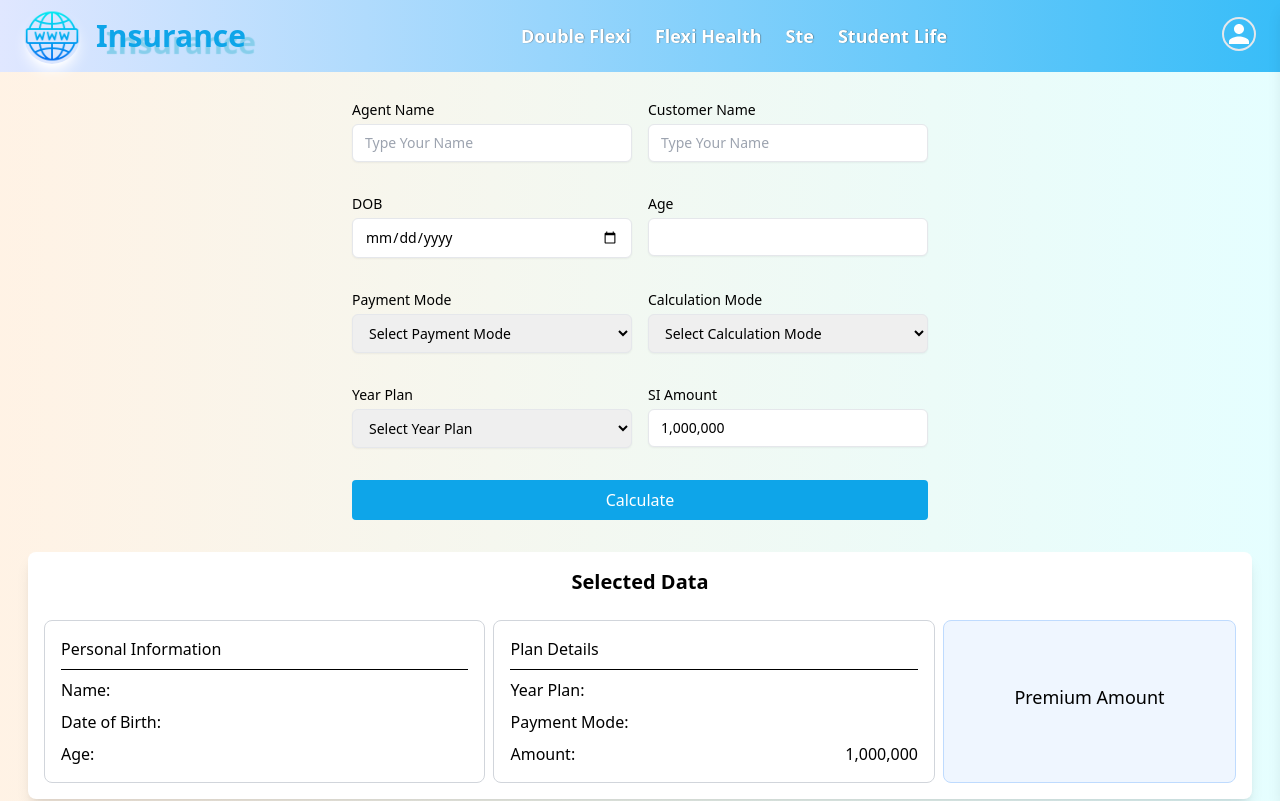
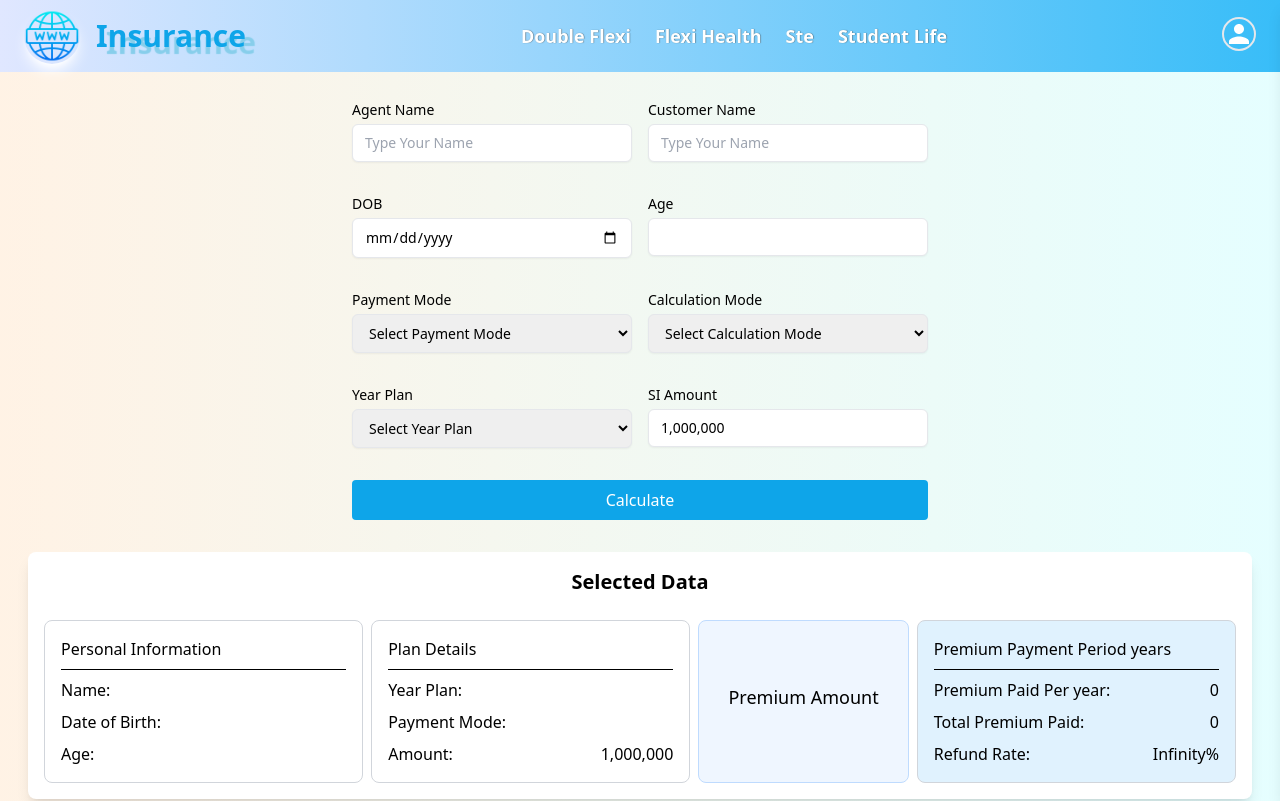
Before and after one commit to yemyatheinyemyathein/Insurance_DEMO_FINAL, a React (Vite) app: page /ste in a window 1280 px wide. Shown: the top 801 px of the page. Built offline with nearby package versions, Linux system fonts and the light colour scheme; sample sign-in values are in the browser's storage.

Commit message:
feat: refund Rate

```diff
--- a/src/components/Home/STE.tsx
+++ b/src/components/Home/STE.tsx
@@ -5,6 +5,7 @@ import { toast, ToastContainer } from "react-toastify";
 import "react-toastify/dist/ReactToastify.css";
 import STEShowUpTbl from "./STEShowUpTbl";
 import { fixedValuesByAgeAndPlan } from "../../constants/fixedData";
+import STEMainTable from "./STEMainTable";
 
 const formatNumber = (value: string): string => {
   const numberValue = value.replace(/,/g, "");
@@ -70,7 +71,9 @@ const STE = () => {
   });
   const [yearPlanOptions, setYearPlanOptions] = useState<Option[]>([]);
   const [productModeOptions, setProductModeOptions] = useState<Option[]>([]);
-  const [typingTimeout, setTypingTimeout] = useState<ReturnType<typeof setTimeout> | null>(null);
+  const [typingTimeout, setTypingTimeout] = useState<ReturnType<
+    typeof setTimeout
+  > | null>(null);
 
   const productModeOptionsType1 = [
     { value: "", text: "Select Calculation Mode" },
@@ -155,7 +158,7 @@ const STE = () => {
       calculateAge(value);
     }
 
-    if (name === 'amount') {
+    if (name === "amount") {
       const newTimeout = setTimeout(() => {
         validateSIAmount(value);
       }, 2000);
@@ -198,13 +201,16 @@ const STE = () => {
 
   useEffect(() => {
     const timer = setTimeout(() => {
-        validateSIAmount(formData.amount);
+      validateSIAmount(formData.amount);
     }, 5000);
 
     return () => clearTimeout(timer);
   }, [amount]);
 
-  const getFixedValueByAgeAndPlan = (age: number, yearPlan: string): number | null => {
+  const getFixedValueByAgeAndPlan = (
+    age: number,
+    yearPlan: string
+  ): number | null => {
     if (age < 18 || age > 60) {
       return null;
     }
@@ -215,7 +221,7 @@ const STE = () => {
 
   const calculateSIAmounts = (): { [key: string]: number | null } => {
     const { yearPlan, age, amount } = formData;
-        const cleanAmount = amount.replace(/[^\d]/g, "");
+    const cleanAmount = amount.replace(/[^\d]/g, "");
     const ageNum = parseInt(age);
     const siAmountNum = parseInt(cleanAmount);
 
@@ -241,7 +247,16 @@ const STE = () => {
       semi: 6,
     };
 
-    console.log("Fixed", fixedValue, "Scaled Fixed", scaledFixedValue, "Scale Factor", scaleFactor, "SI Amount", siAmountNum);
+    console.log(
+      "Fixed",
+      fixedValue,
+      "Scaled Fixed",
+      scaledFixedValue,
+      "Scale Factor",
+      scaleFactor,
+      "SI Amount",
+      siAmountNum
+    );
 
     return {
       annual: Math.round(scaledFixedValue * 12),
@@ -250,7 +265,6 @@ const STE = () => {
       semi: Math.round((scaledFixedValue * 12) / factors.semi),
     };
   };
-
 
   const handleSubmit = (e: FormEvent) => {
     e.preventDefault();
@@ -264,13 +278,29 @@ const STE = () => {
     }
 
     if (formData.paymentMode === "0") {
-      toast.success(`Annual Calculated Value: ${new Intl.NumberFormat("en-US").format(annual)}`);
+      toast.success(
+        `Annual Calculated Value: ${new Intl.NumberFormat("en-US").format(
+          annual
+        )}`
+      );
     } else if (formData.paymentMode === "1") {
-      toast.success(`Monthly Calculated Value: ${new Intl.NumberFormat("en-US").format(monthly!)}`);
+      toast.success(
+        `Monthly Calculated Value: ${new Intl.NumberFormat("en-US").format(
+          monthly!
+        )}`
+      );
     } else if (formData.paymentMode === "2") {
-      toast.success(`Quarterly Calculated Value: ${new Intl.NumberFormat("en-US").format(quarterly!)}`);
+      toast.success(
+        `Quarterly Calculated Value: ${new Intl.NumberFormat("en-US").format(
+          quarterly!
+        )}`
+      );
     } else if (formData.paymentMode === "3") {
-      toast.success(`Semi-Annual Calculated Value: ${new Intl.NumberFormat("en-US").format(semi!)}`);
+      toast.success(
+        `Semi-Annual Calculated Value: ${new Intl.NumberFormat("en-US").format(
+          semi!
+        )}`
+      );
     }
 
     setCalculatedValues({
@@ -419,8 +449,13 @@ const STE = () => {
       </form>
       <ToastContainer />
 
-      <STEShowUpTbl selectedData={formData} calculatedValues={calculatedValues} />
-      </motion.div>
+      <STEShowUpTbl
+        selectedData={formData}
+        calculatedValues={calculatedValues}
+      />
+      <STEMainTable
+      />
+    </motion.div>
   );
 };
 
--- /dev/null
+++ b/src/components/Home/STEMainTable.tsx
@@ -0,0 +1,9 @@
+import React from 'react'
+
+const STEMainTable = () => {
+  return (
+    <div className='mx-auto text-lg text-center my-12 font-bold text-blue-500'>STE MainTable is Under Maintenance</div>
+  )
+}
+
+export default STEMainTable
--- a/src/components/Home/STEShowUpTbl.tsx
+++ b/src/components/Home/STEShowUpTbl.tsx
@@ -21,8 +21,6 @@ interface Props {
 
 const STEShowUpTbl = ({ selectedData, calculatedValues }: Props) => {
   const { customerName, dob, age, paymentMode, yearPlan, amount } = selectedData;
-
-  // Map paymentMode to the respective value in calculatedValues
   const paymentModeMap: { [key: string]: { label: string; value: number | null } } = {
     "0": { label: "Annual Premium", value: calculatedValues.annual },
     "1": { label: "Monthly Premium", value: calculatedValues.monthly },
@@ -34,9 +32,11 @@ const STEShowUpTbl = ({ selectedData, calculatedValues }: Props) => {
     label: "Premium Amount",
     value: null,
   };
-
+  const cleanAmount = amount.replace(/[^\d]/g, "");
   const showAnnualAsSubtext = paymentMode !== "0" && calculatedValues.annual !== null;
-
+  const annualValue = calculatedValues.annual ?? 0;
+  const totalPremiumPaid = annualValue * +yearPlan
+  const refundRate = ((+cleanAmount/totalPremiumPaid)*100).toFixed(1);
   return (
     <div className="mt-8 w-full p-4 bg-white shadow-lg rounded-lg">
       <h2 className="text-xl font-semibold mb-6 text-center">Selected Data</h2>
@@ -90,6 +90,24 @@ const STEShowUpTbl = ({ selectedData, calculatedValues }: Props) => {
             )}
           </div>
         </div>
+
+        {/* Premium Payment Period */}
+        <div className="bg-sky-100 border border-gray-300 p-4 rounded-lg w-full sm:w-1/2">
+          <h3 className="font-medium mb-2">Premium Payment Period {yearPlan} years</h3>
+          <div className="h-[0.5px] w-full bg-black mb-2" />
+          <div className="flex justify-between mb-2">
+            <span>Premium Paid Per year:</span>
+            <span>{annualValue}</span>
+          </div>
+          <div className="flex justify-between">
+            <span>Total Premium Paid:</span>
+            <span>{totalPremiumPaid}</span>
+          </div>
+          <div className="flex justify-between mt-2">
+            <span>Refund Rate: </span>
+            <span>{refundRate}%</span>
+          </div>
+        </div>
       </div>
     </div>
   );
```
